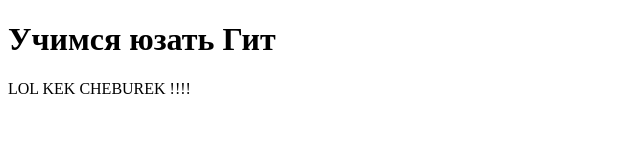
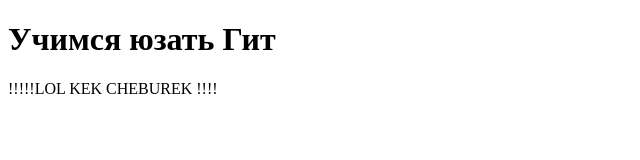
Before and after one commit to Brain-911/Test_Git, a plain HTML site: page index.html in a window 1280 px wide. Shown: the full height of the page, 0-640 px from the left. Drawn offline with Linux system fonts and the light colour scheme.

Commit message:
fourth commit

```diff
--- a/index.html
+++ b/index.html
@@ -8,6 +8,6 @@
 </head>
 <body>
     <h1>Учимся юзать Гит</h1>
-    <p>LOL KEK CHEBUREK !!!!</p>
+    <p>!!!!!LOL KEK CHEBUREK !!!!</p>
 </body>
 </html>
```
